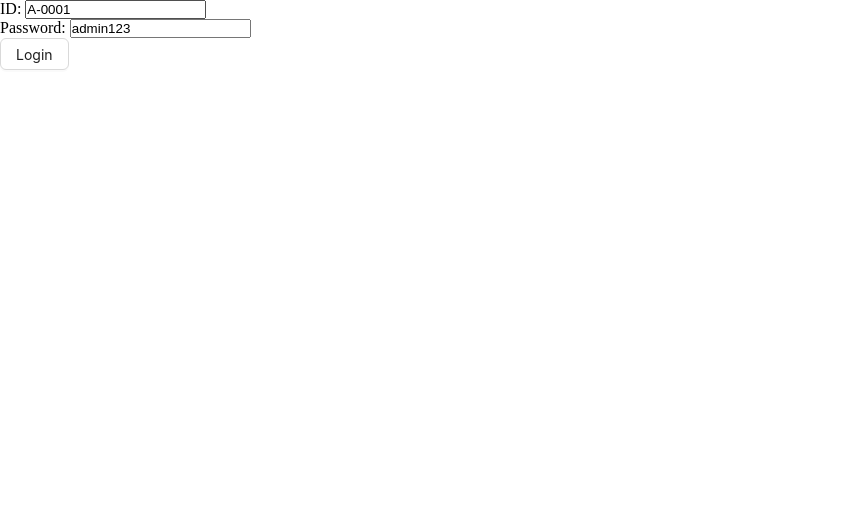
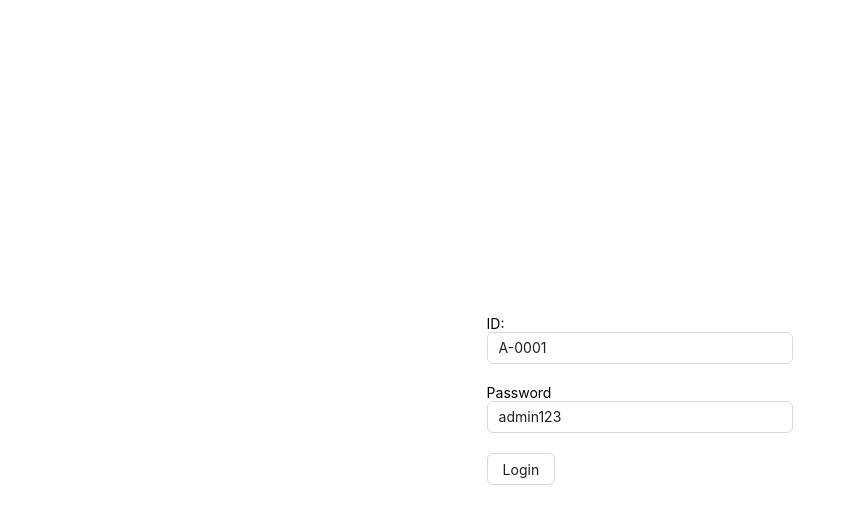
Before and after one commit to hmmasudsarder/frontendUniverx, a React (Vite) app: page /login in a window 1280 px wide. Shown: the top 524 px of the page, without its empty margins (0-856 px from the left). Built offline with nearby package versions, Linux system fonts and the light colour scheme.

Commit message:
complated login refresh token successfully

```diff
--- /dev/null
+++ b/src/components/form/PHInput.tsx
@@ -0,0 +1,22 @@
+import { Input } from 'antd';
+import { Controller } from 'react-hook-form';
+
+type TInputProps = {
+  type: string;
+  name: string;
+  label?: string;
+};
+
+const PHInput = ({ type, name, label }: TInputProps) => {
+  return (
+    <div style={{ marginBottom: '20px' }}>
+      {label ? label : null}
+      <Controller
+        name={name}
+        render={({ field }) => <Input {...field} type={type} id={name} />}
+      />
+    </div>
+  );
+};
+
+export default PHInput;
--- a/src/pages/Login.tsx
+++ b/src/pages/Login.tsx
@@ -1,4 +1,4 @@
-import { Button } from "antd";
+import { Button, Row } from "antd";
 import { FieldValues, useForm } from "react-hook-form";
 import { useLoginMutation } from "../redux/features/auth/authApi";
 import { setUser, TUser } from "../redux/features/auth/authSlice";
@@ -6,16 +6,23 @@
 import { verifyToken } from "../utils/verifyToken";
 import { useNavigate } from "react-router-dom";
 import { toast } from "sonner";
+import PHInput from "../components/form/PHInput";
+import PHForm from "../components/form/PHForm";
 
 const Login = () => {
   const dispatch = useAppDispatch();
   const navigate = useNavigate();
-  const { register, handleSubmit } = useForm({
-    defaultValues: {
-      userId: "A-0001",
-      password: "admin123",
-    },
-  });
+  // const { register, handleSubmit } = useForm({
+  //   defaultValues: {
+  //     userId: "A-0001",
+  //     password: "admin123",
+  //   },
+  // });
+
+  const defaultValues = {
+    userId: "A-0001",
+    password: "admin123",
+  };
 
   const [login] = useLoginMutation();
 
@@ -38,17 +45,24 @@
   };
 
   return (
-    <form onSubmit={handleSubmit(onSubmit)}>
-      <div>
-        <label htmlFor="id">ID: </label>
-        <input type="text" id="id" {...register("userId")} />
-      </div>
-      <div>
-        <label htmlFor="password">Password: </label>
-        <input type="text" id="password" {...register("password")} />
-      </div>
-      <Button htmlType="submit">Login</Button>
-    </form>
+    // <form onSubmit={handleSubmit(onSubmit)}>
+    //   <div>
+    //     <label htmlFor="id">ID: </label>
+    //     <input type="text" id="id" {...register("userId")} />
+    //   </div>
+    //   <div>
+    //     <label htmlFor="password">Password: </label>
+    //     <input type="text" id="password" {...register("password")} />
+    //   </div>
+    //   <Button htmlType="submit">Login</Button>
+    // </form>
+    <Row justify="center" align="middle" style={{ height: "100vh" }}>
+      <PHForm onSubmit={onSubmit} defaultValues={defaultValues}>
+        <PHInput type="text" name="userId" label="ID:" />
+        <PHInput type="text" name="password" label="Password" />
+        <Button htmlType="submit">Login</Button>
+      </PHForm>
+    </Row>
   );
 };
 
```
